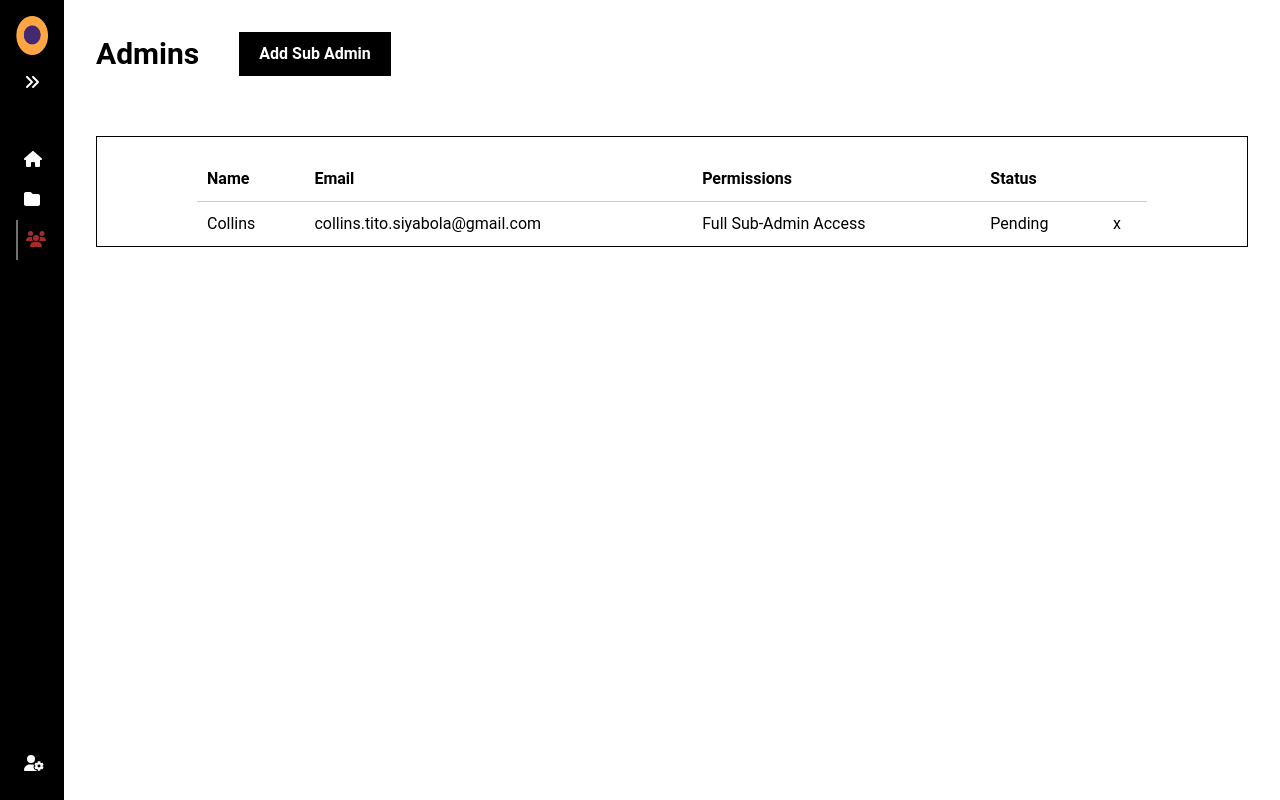
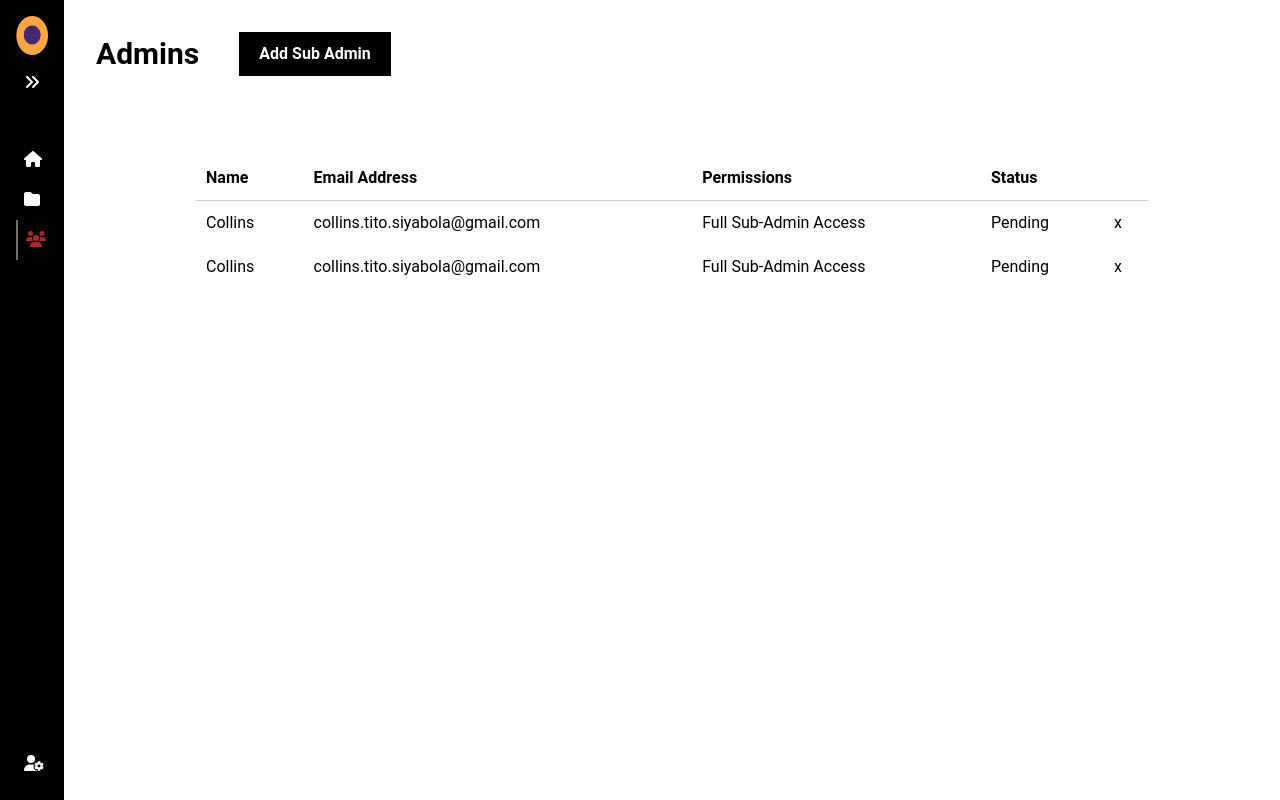
Before and after one commit to lawgeckobyglappy/lawgecko-frontend, a Vue app: page /admin/subAdmin in a window 1280 px wide. Built offline with nearby package versions, Linux system fonts and the light colour scheme; no server answers; what vue3-google-login would draw is missing.

Commit message:
admin table content

```diff
--- a/src/views/admin/AdminPage.vue
+++ b/src/views/admin/AdminPage.vue
@@ -25,10 +25,10 @@ export default {
     padding: 2rem;
 }
 
-@media (max-width: 768px) {
+@media (max-width: 1000px) {
     .main-view {
+        overflow-x: hidden;
         padding-left: 6rem;
-        overflow-x: scroll;
     }
 }
 </style>
--- a/src/views/admin/SubAdmin.vue
+++ b/src/views/admin/SubAdmin.vue
@@ -9,19 +9,19 @@
                 <thead>
                     <tr>
                         <th>Name</th>
-                        <th>Email</th>
+                        <th>Email Address</th>
                         <th>Permissions</th>
                         <th>Status</th>
                         <th></th>
                     </tr>
                 </thead>
                 <tbody>
-                    <tr>
-                        <td>Collins</td>
-                        <td>collins.tito.siyabola@gmail.com</td>
+                    <tr v-for="(admin, index) in admins" :key="index">
+                        <td>{{ admin.name }}</td>
+                        <td>{{ admin.email }}</td>
                         <td>Full Sub-Admin Access</td>
-                        <td>Pending</td>
-                        <td><button>x</button></td>
+                        <td>{{ admin.status }}</td>
+                        <td><button @click="removeAdmin(index)">x</button></td>
                     </tr>
                 </tbody>
             </table>
@@ -61,13 +61,29 @@ export default {
 
     data() {
         return {
-            popupTrigger: false
+            popupTrigger: false,
+            admins: [
+                {
+                    name: "Collins",
+                    email: "collins.tito.siyabola@gmail.com",
+                    status: "Pending"
+                },
+                {
+                    name: "Collins",
+                    email: "collins.tito.siyabola@gmail.com",
+                    status: "Pending"
+                },
+            ]
         }
     },
 
     methods: {
         openSubAdminForm() {
             this.popupTrigger = !this.popupTrigger;
+        },
+
+        removeAdmin(index) {
+            this.admins.splice(index, 1)
         }
     }
 }
@@ -81,12 +97,12 @@ export default {
   align-items: center;
   flex-direction: column;
   margin-top: 20px;
-  border: 1px solid;
+  /* border: 1px solid; */
   padding: 0 100px;
 }
 
 table {
-  flex: 1; /* Allow the table to take up available space */
+  /* flex: 1; */
   border-collapse: collapse;
   width: 100%;
   margin-top: 20px;
@@ -129,8 +145,8 @@ th, td {
 }
 @media (max-width: 768px) {
     .admin-details {
-        overflow-x: scroll;
-        padding: 0 0px;
+        overflow-x: auto;
+        padding: 0 10px;
     }
 }
 </style>
```
